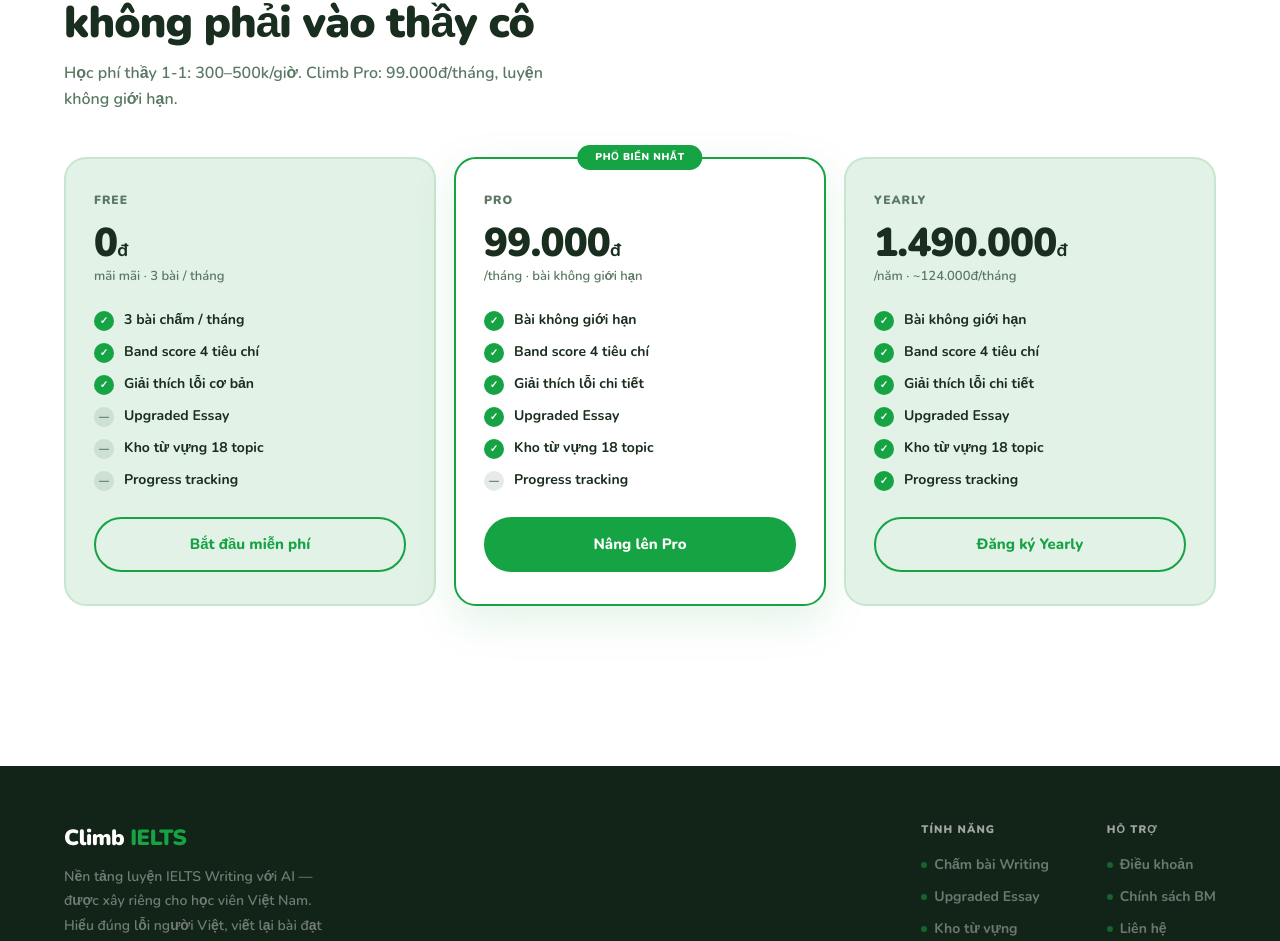
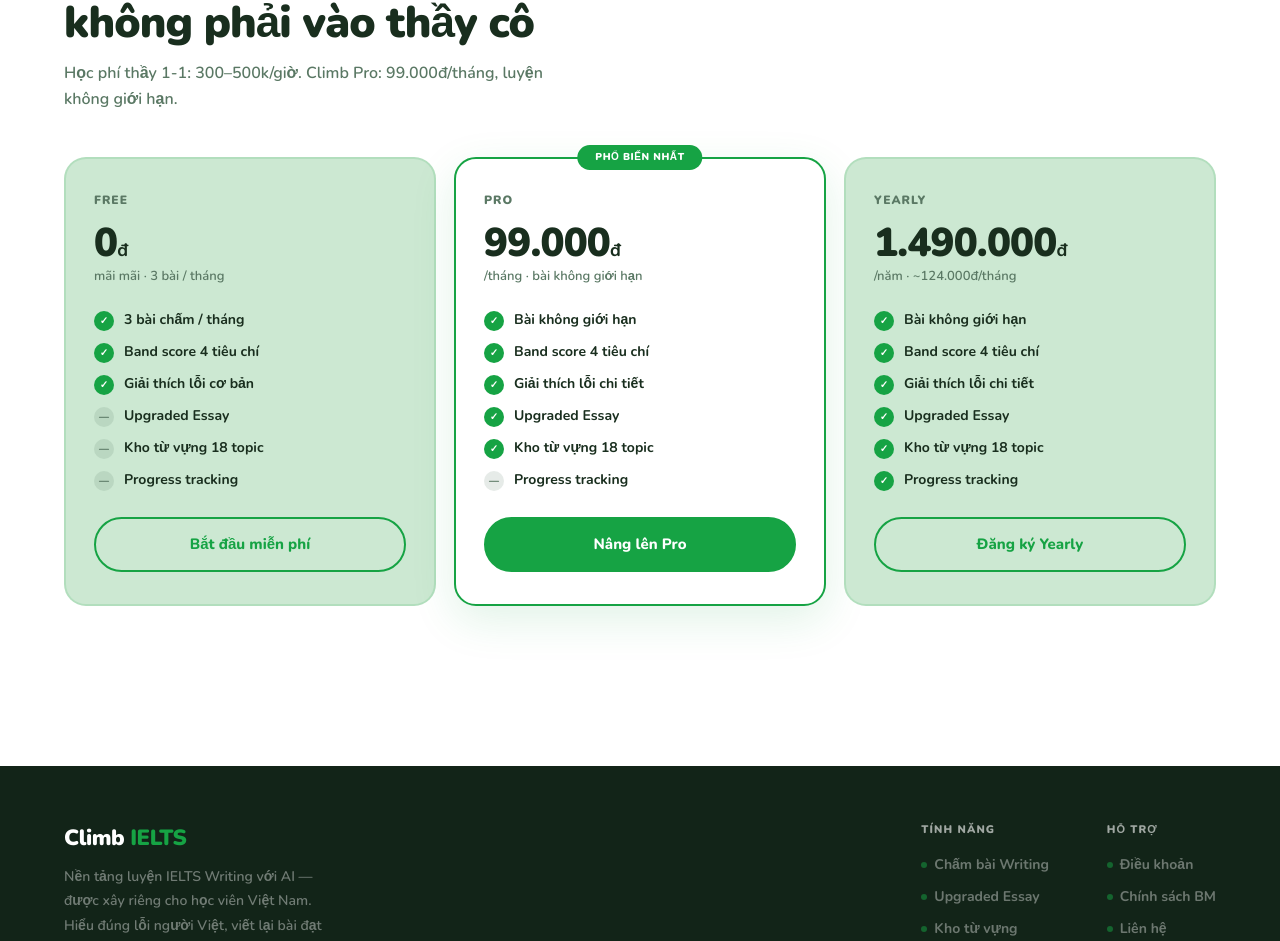
Before and after one commit to leotran888/Climb, a Next.js app: page / in a window 1280 px wide. Shown: the part 2758-3699 px from the top of the page. Built offline with nearby package versions, Linux system fonts and the light colour scheme; no server answers.

Commit message:
Pricing: darken Free/Yearly card bg on desktop (#cce8d2)

```diff
--- a/src/app/page.module.css
+++ b/src/app/page.module.css
@@ -168,6 +168,7 @@
 /* desktop-only: scale up hero mascot */
 @media (min-width: 801px) {
   .heroMascotSvg { width: 380px; height: 355px; }
+  .pc:not(.best) { background: #cce8d2; }
 }
 
 /* ── FEATURES ── */
```
